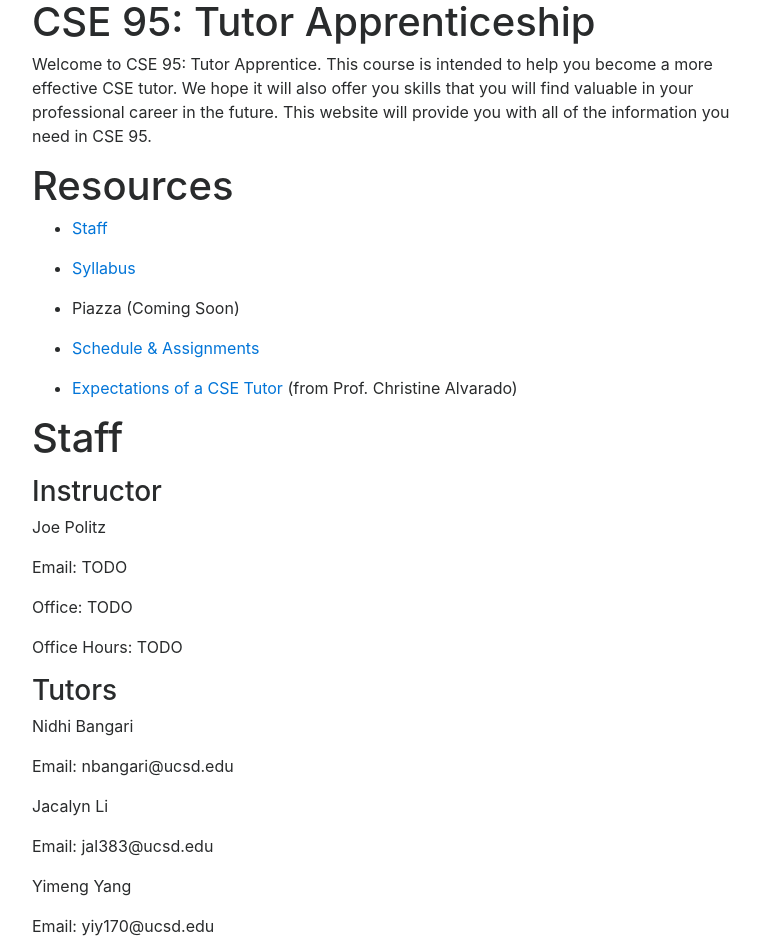
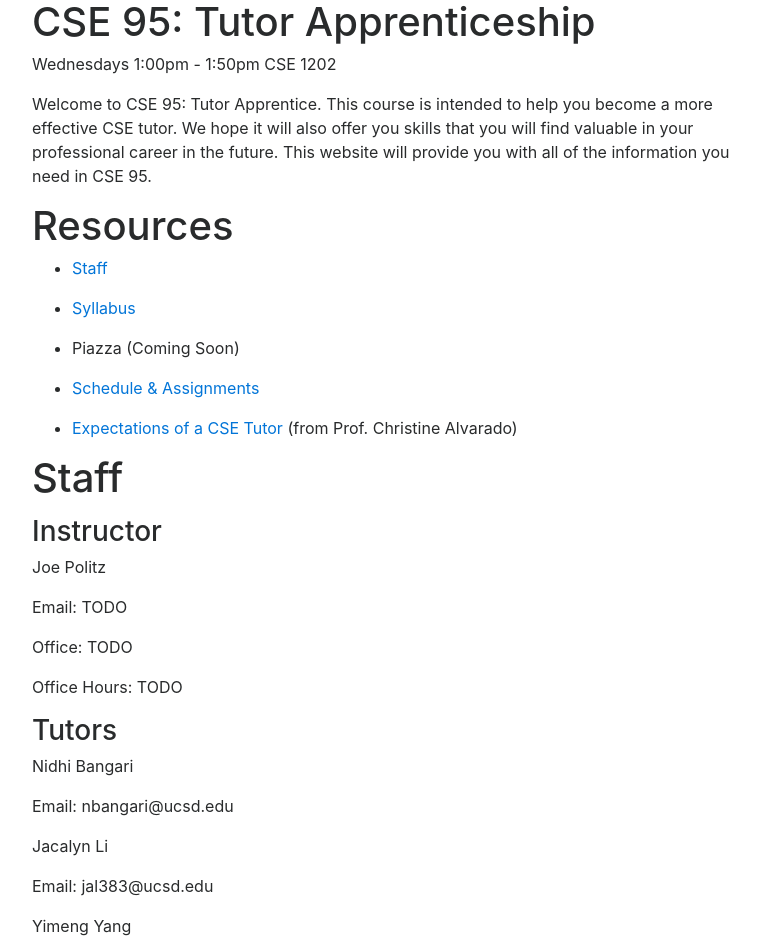
Before and after one commit to ucsd-cse95-f19/ucsd-cse95-f19.github.io, a Jekyll site: the page built from index.md, in a window 1280 px wide. Shown: the top 952 px of the page, without its empty margins (243-1003 px from the left). Built offline with Jekyll 4.4.1, drawn with Linux system fonts in a browser that asks for light colours; nearby versions of some CDN libraries.

Commit message:
Update index.md

```diff
--- a/index.md
+++ b/index.md
@@ -3,6 +3,7 @@ layout: page
 title: "CSE95 Fall 2018: Tutor Apprenticeship"
 ---
 # CSE 95: Tutor Apprenticeship
+Wednesdays 1:00pm - 1:50pm CSE 1202
 
 Welcome to CSE 95: Tutor Apprentice. This course is intended to help you become a more effective CSE tutor. We hope it will also offer you skills that you will find valuable in your professional career in the future. This website will provide you with all of the information you need in CSE 95.
 
```
